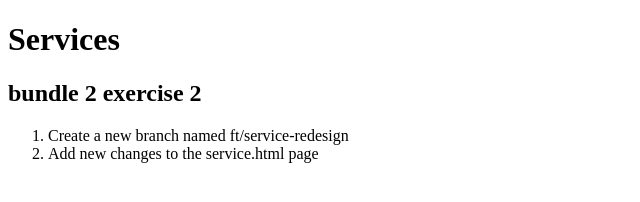
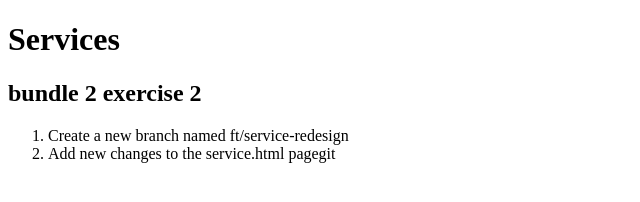
Before and after one commit to AL2002MI08/Gym-Git-Exercise-Solutions, a plain HTML site: page services.html in a window 1280 px wide. Shown: the full height of the page, 0-640 px from the left. Drawn offline with Linux system fonts and the light colour scheme.

Commit message:
added new changes to services html

```diff
--- a/services.html
+++ b/services.html
@@ -14,7 +14,7 @@
         Create a new branch named ft/service-redesign
        </li>
        <li>
-        Add new changes to the service.html page
+        Add new changes to the service.html pagegit
        </li>
     </ol>
 </body>
```
